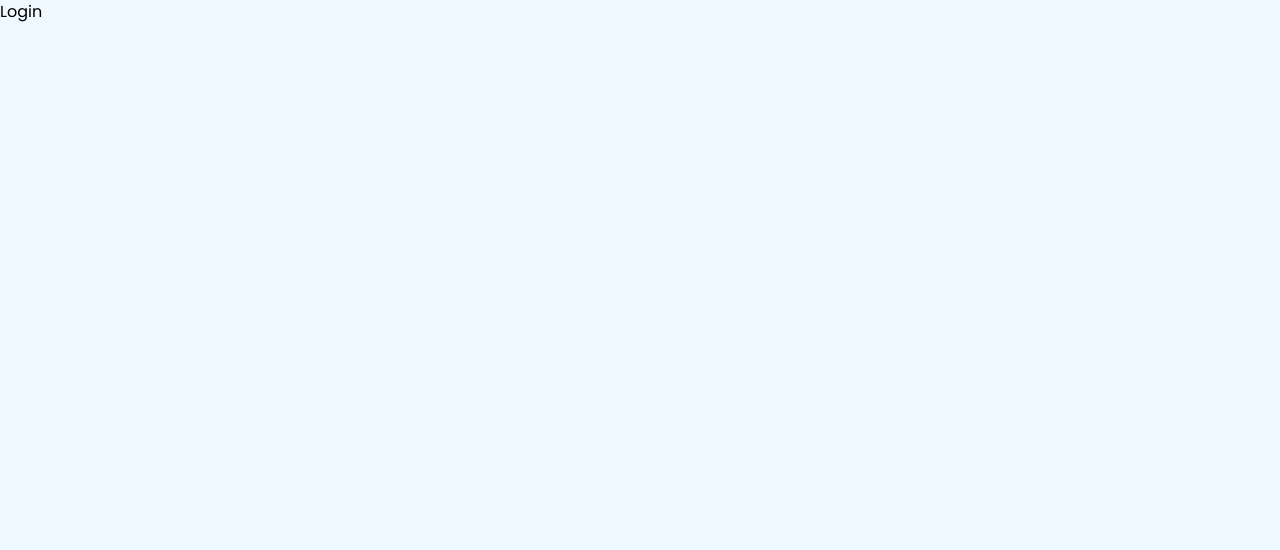
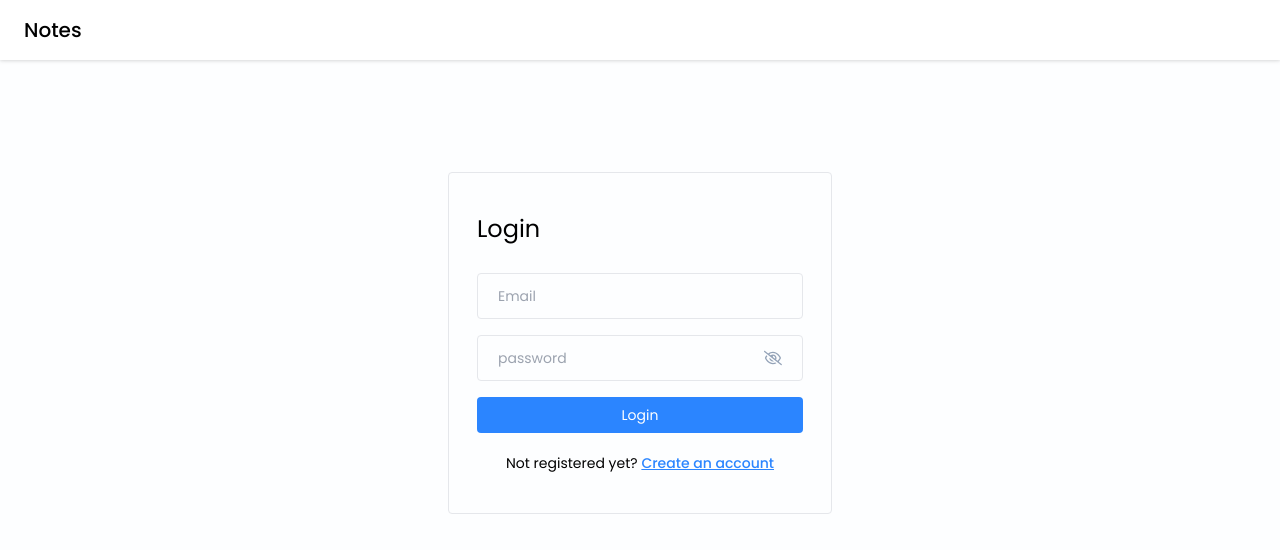
Before and after one commit to vimanshaMJ/notes-app, a React (Vite) app in the folder frontend/notes-app/: page /login in a window 1280 px wide. Shown: the top 550 px of the page. Built offline with nearby package versions, Linux system fonts and the light colour scheme.

Commit message:
feat: login UI

```diff
--- a/frontend/notes-app/package.json
+++ b/frontend/notes-app/package.json
@@ -12,6 +12,7 @@
   "dependencies": {
     "react": "^18.2.0",
     "react-dom": "^18.2.0",
+    "react-icons": "^5.2.1",
     "react-router-dom": "^6.23.1"
   },
   "devDependencies": {
--- /dev/null
+++ b/frontend/notes-app/src/components/Navbar.jsx
@@ -0,0 +1,11 @@
+import React from "react";
+
+const Navbar = () => {
+  return (
+    <div className="bg-white flex item-center justify-between px-6 py-2 drop-shadow">
+      <h2 className="text-xl font-medium text-black py-2">Notes</h2>
+    </div>
+  );
+};
+
+export default Navbar;
--- /dev/null
+++ b/frontend/notes-app/src/components/PasswordInput.jsx
@@ -0,0 +1,38 @@
+import React, { useState } from "react";
+import { FaRegEye, FaRegEyeSlash } from "react-icons/fa6";
+
+const PasswordInput = ({ value, onchange, placeholder }) => {
+  const [isShowPassword, setIsShowPassword] = useState(false);
+
+  const toggleShowPassword = () => {
+    setIsShowPassword(!isShowPassword);
+  };
+
+  return (
+    <div className="flex items-center bg-transparent border-[1.5px] px-5 rounded mb-3">
+      <input
+        value={value}
+        onChange={onchange}
+        type={isShowPassword ? "text" : "password"}
+        placeholder={placeholder || "password"}
+        className="w-full text-sm bg-transparent py-3 mr-3 rounded outline-none "
+      />
+
+      {isShowPassword ? (
+        <FaRegEye
+          size={20}
+          className="text-primary cursor-pointer"
+          onClick={() => toggleShowPassword()}
+        />
+      ) : (
+        <FaRegEyeSlash
+          size={20}
+          className="text-slate-400 cursor-pointer"
+          onClick={() => toggleShowPassword()}
+        />
+      )}
+    </div>
+  );
+};
+
+export default PasswordInput;
--- a/frontend/notes-app/src/index.css
+++ b/frontend/notes-app/src/index.css
@@ -9,10 +9,17 @@
     font-family: "Poppins", sans-serif;
   }
   body {
-    background-color: aliceblue;
+    background-color: #fdfeff;
     overflow-x: hidden;
   }
 }
 
 @layer components {
+  .input-box {
+    @apply w-full text-sm bg-transparent border-[1.5px] px-5 py-3 rounded mb-4 outline-none;
+  }
+
+  .btn-primary {
+    @apply w-full text-sm bg-primary text-white p-2 rounded my-1 hover:bg-blue-600;
+  }
 }
--- a/frontend/notes-app/src/pages/Login.jsx
+++ b/frontend/notes-app/src/pages/Login.jsx
@@ -1,9 +1,33 @@
 import React from "react";
+import Navbar from "../components/Navbar";
+import { Link } from "react-router-dom";
+import PasswordInput from "../components/PasswordInput";
 
 const Login = () => {
   return (
     <div>
-      <p>Login</p>
+      <Navbar />
+
+      <div className="flex item-center justify-center mt-28">
+        <div className="w-96 border rounded bg px-7 py-10">
+          <form onSubmit={() => {}}>
+            <h4 className="text-2xl mb-7">Login</h4>
+            <input type="text" placeholder="Email" className="input-box" />
+
+            <PasswordInput />
+
+            <button type="submit" className="btn-primary">
+              Login
+            </button>
+            <p className="text-sm text-center mt-4">
+              Not registered yet?{" "}
+              <Link to="/signup" className="font-medium text-primary underline">
+                Create an account
+              </Link>
+            </p>
+          </form>
+        </div>
+      </div>
     </div>
   );
 };
--- a/frontend/notes-app/tailwind.config.js
+++ b/frontend/notes-app/tailwind.config.js
@@ -1,8 +1,18 @@
 /** @type {import('tailwindcss').Config} */
 export default {
-  content: ["./src/**/*.{html,js}"],
+  content: [
+    "./src/**/*.{html,js,jsx,ts,tsx}", // Ensures all files in src are included
+    "./pages/**/*.{html,js,jsx}", // Include files in pages directory
+    "./components/**/*.{html,js,jsx}", // Include files in components directory
+  ],
   theme: {
-    extend: {},
+    extend: {
+      //colors user in the project
+      colors: {
+        primary: "#2B85FF",
+        secondary: "#EF863E",
+      },
+    },
   },
   plugins: [],
 };
```
Also changed, not shown: 1 other file (tests, documents, lock files or other folders).
